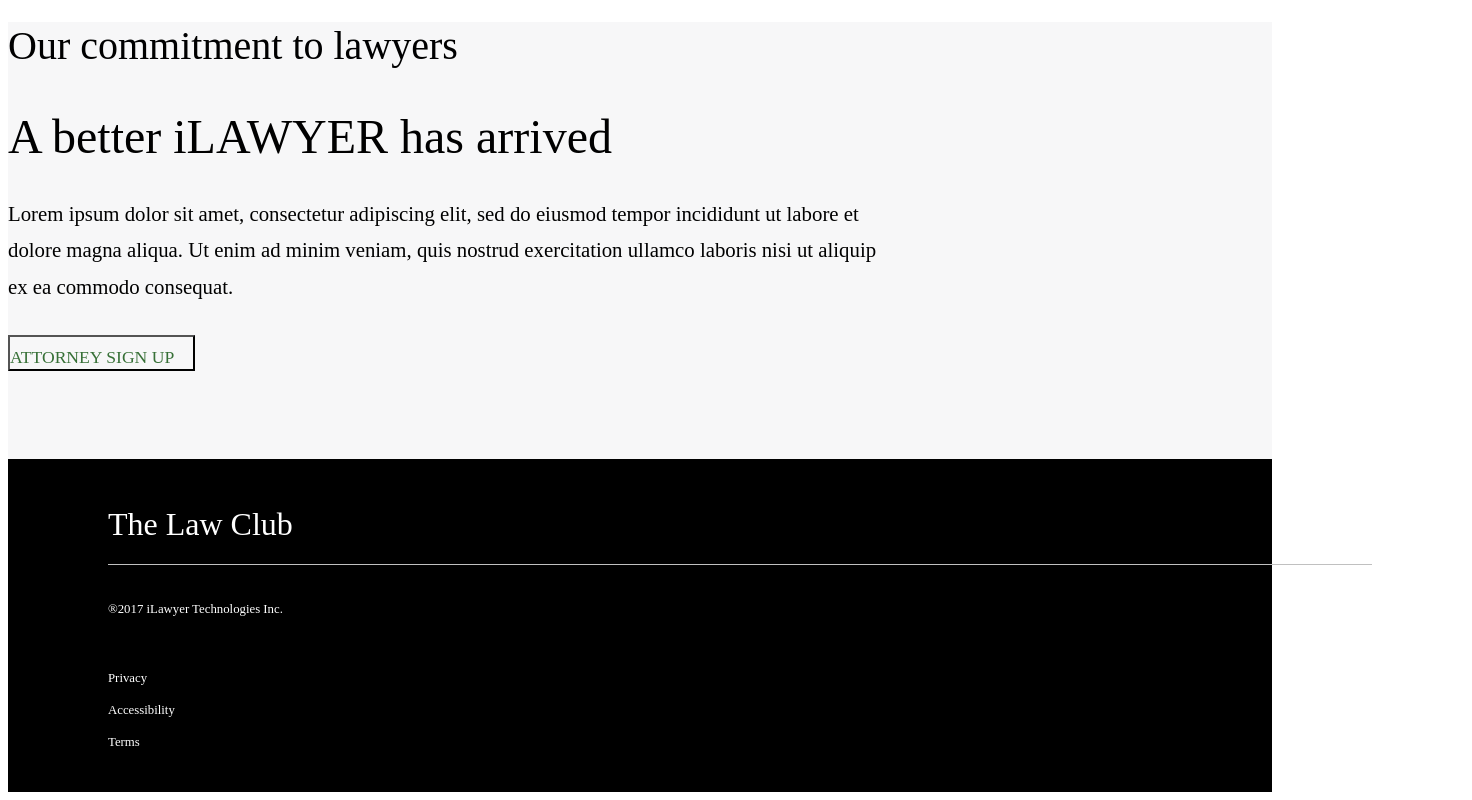
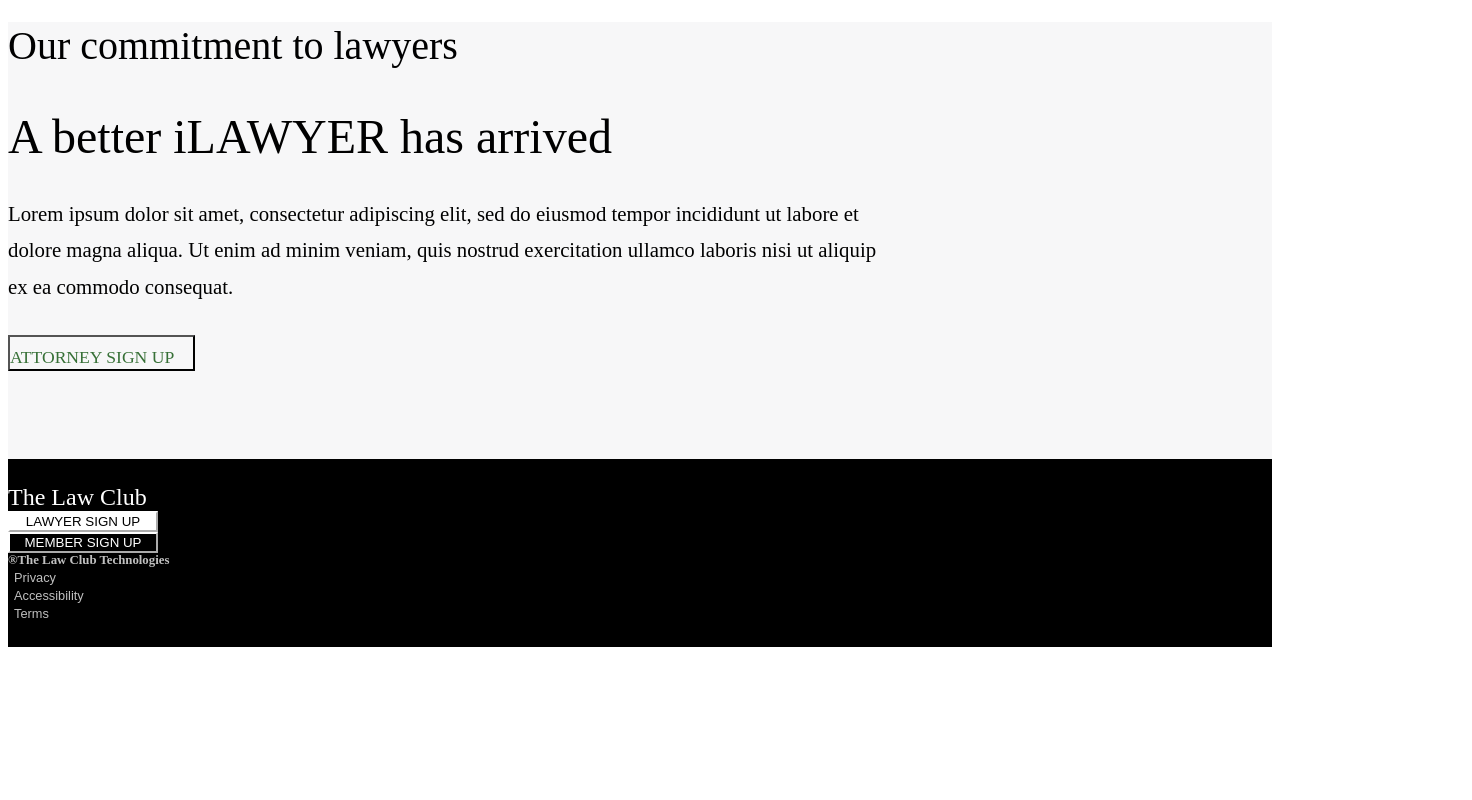
Before and after one commit to HPrieto/iLawyerNow.com, a React app: page / in a window 1280 px wide. Shown: the part 2074-2874 px from the top of the page, 1472 px wide, since content can reach past the window. After the commit the page ends 2729 px from the top, so only its background shows below. Built offline with nearby package versions, Linux system fonts and the light colour scheme; the HTML template or start-up script is replaced by a standard one.

Commit message:
footer-bottom complete

```diff
--- a/src/App.js
+++ b/src/App.js
@@ -3,7 +3,6 @@
 
 // Component Modules
 import Home   from './component/layout/Home.js';
-import Footer from './component/containers/Footer.js';
 import Navbar from './component/containers/Navbar.js';
 
 class App extends Component {
@@ -11,7 +10,6 @@
 		return (
 			<div style={{padding: 0, margin: 0}}>
 				<Home />
-				<Footer />
 			</div>
 		)
 	}
--- a/src/component/containers/Footer.js
+++ /dev/null
@@ -1,35 +0,0 @@
-import React, { Component } from 'react';
-import './containers.css';
-
-class Footer extends Component {
-	render() {
-		return (
-			<div className='row container footer'>
-				<div className='footer-container'>
-					<div className='row footer-top'>
-						<div className='col-xs-12 col-sm-12 col-md-4 col-lg-4 col-xl-4'>
-							<h1>The Law Club</h1>
-						</div>
-						<div className='col-xs-12 col-sm-12 col-md-8 col-lg-8 col-xl-8'>
-						</div>
-					</div>
-					<div className='row footer-bottom'>
-						<div className='col-xs-6 col-sm-4 col-md-4 col-lg-4 col-xl-4' style={{paddingTop: '20px'}}>
-							<h4>®2017 iLawyer Technologies Inc.</h4>
-						</div>
-						<div className='col-xs-6 col-sm-8 col-md-8 col-lg-8 col-xl-8' style={{paddingTop: '20px'}}>
-							<div className='col-xs-6 col-sm-6 col-md-6 col-lg-6 col-xl-6'>
-								<h4>Privacy</h4>
-								<h4>Accessibility</h4>
-							</div>
-							<div className='col-xs-12 col-sm-6 col-md-6 col-lg-6 col-xl-6'>
-								<h4>Terms</h4>
-							</div>
-						</div>
-					</div>
-				</div>
-			</div>
-		)
-	}
-}
-export default Footer;
--- a/src/component/containers/containers.css
+++ b/src/component/containers/containers.css
@@ -293,44 +293,3 @@
 	border-color: #265328;
 	color: #265328;
 }
-
-.footer {
-	margin: 0 auto;
-	width: 100%;
-	background-color: black;
-	text-align: left;
-	width: 100% !important;
-	min-width: 300px !important;
-}
-
-.footer-container {
-	margin: 0 auto;
-	width: 170vh !important;
-	font-family: 'Ubuntu';
-	padding: 25px 100px 25px 100px;
-}
-
-.footer-top h1 {
-	color: white;
-	font-weight: 300;
-}
-
-.footer-bottom {
-	font-family: 'Ubuntu';
-	color: #C0C0C0 !important;
-	border-top-style: solid;
-	border-top-width: 0.05px;
-	border-top-color: #C0C0C0 !important;
-}
-
-.footer-bottom h4 {
-	color: white;
-	font-weight: 100;
-	font-size: 0.8em;
-}
-
-@media screen and (max-width: 1655px) {
-	.footer-container {
-		width: 100% !important;
-	}
-}
--- a/src/component/layout/Home.js
+++ b/src/component/layout/Home.js
@@ -31,7 +31,7 @@
 		})
 	}
 	onClick(event) {
-		console.log('Event: ' + event.target.id)
+		console.log('Event: ' + event.target.id + " clicked!")
 	}
 	render() {
 		let tanColor = '#F7F7F8';
@@ -120,9 +120,39 @@
 
 					</div>
 				</div>
-				<div className="row" style={{backgroundColor: 'white'}}>
-					<div className='container row-container'>
-
+				<div className="row" style={{backgroundColor: 'black'}}>
+					<div className='container row-container footer-section'>
+						<div className="zero-padding zero-margin footer-top">
+							<div className="zero-padding zero-margin col-xs-6 col-sm-6 col-md-4 col-lg-4 col-xl-4">
+								<h1 className="zero-margin zero-padding">The Law Club</h1>
+							</div>
+							<div className="zero-padding zero-margin col-xs-6 col-sm-6 col-md-8 col-lg-8 col-xl-8">
+								<div className="zero-padding zero-margin col-xs-12 col-sm-12 col-md-6 col-lg-6 col-xl-6">
+									<button className="btn footer-lawyer-btn">LAWYER SIGN UP</button>
+								</div>
+								<div className="zero-padding zero-margin col-xs-12 col-sm-12 col-md-6 col-lg-6 col-xl-6">
+									<button className="btn footer-member-btn">MEMBER SIGN UP</button>
+								</div>
+							</div>
+						</div>
+						<div className="footer-bottom">
+							<div className="zero-padding zero-margin col-xs-6 col-sm-6 col-md-4 col-md-4 col-md-4">
+								<h4 className="zero-padding zero-margin">®The Law Club Technologies</h4>
+							</div>
+							<div className="zero-padding zero-margin col-xs-6 col-sm-6 col-md-8 col-md-8 col-md-8">
+								<div className="zero-padding zero-margin col-xs-12 col-sm-12 col-md-6 col-lg-6 col-xl-6">
+									<div className="zero-padding zero-margin col-xs-12 col-sm-12 col-md-12 col-lg-12 col-xl-12">
+										<button className="footer-bottom-link" id="privacy" onClick={this.onClick.bind(this)}>Privacy</button>
+									</div>
+									<div className="zero-padding zero-margin col-xs-12 col-sm-12 col-md-12 col-lg-12 col-xl-12">
+										<button className="footer-bottom-link" id="accessibility" onClick={this.onClick.bind(this)}>Accessibility</button>
+									</div>
+								</div>
+								<div className="zero-padding zero-margin col-xs-12 col-sm-12 col-md-6 col-lg-6 col-xl-6">
+									<button className="footer-bottom-link zero-margin" id="terms" onClick={this.onClick.bind(this)}>Terms</button>
+								</div>
+							</div>
+						</div>
 					</div>
 				</div>
 			</div>
--- a/src/component/layout/layout.css
+++ b/src/component/layout/layout.css
@@ -98,6 +98,68 @@
 .founder-section p {
 	font-family: 'Ubuntu';
 	font-weight: 200;
+}
+
+.footer-section {
+	padding-top: 25px;
+	padding-bottom: 25px;
+	font-family: 'Ubuntu';
+}
+
+.footer-top h1 {
+	color: white;
+	font-weight: 500;
+	font-size: 1.5em;
+}
+
+.footer-lawyer-btn {
+	font-weight: 500;
+	border-radius: 0;
+	border-width: 2px;
+	border-color: white;
+	color: black;
+	background-color: white;
+	width: 150px;
+}
+
+.footer-member-btn {
+	font-weight: 500;
+	border-radius: 0;
+	border-width: 2px;
+	border-color: white;
+	background-color: black;
+	color: white;
+	width: 150px;
+}
+
+.footer-member-btn: hover {
+	color: white !important;
+}
+
+.footer-bottom h4 {
+	font-size: 0.8em;
+	color: #C0C0C0;
+}
+
+.footer-bottom button {
+	border: none;
+	background-color: transparent;
+	color: #C0C0C0;
+	font-size: 0.8em;
+}
+
+.footer-bottom-link: hover {
+	text-decoration: none !important;
+	border: none;
+	cursor: pointer;
+}
+
+.zero-padding {
+	padding: 0 0 0 0;
+}
+
+.zero-margin {
+	margin: 0 0 0 0;
 }
 
 @media screen and (max-width: 350px) {
@@ -243,12 +305,6 @@
 	}
 }
 
-@media screen and (max-width: 1549px) {
-	.home-container {
-		width: 100% !important;
-	}
-}
-
 @media screen and (min-width: 1550px) {
 	.mission-section h1 {
 		font-size: 4.0em !important;
```
Also changed, not shown: public/build/bundle.js, 1 other file (tests, documents, lock files or other folders).
